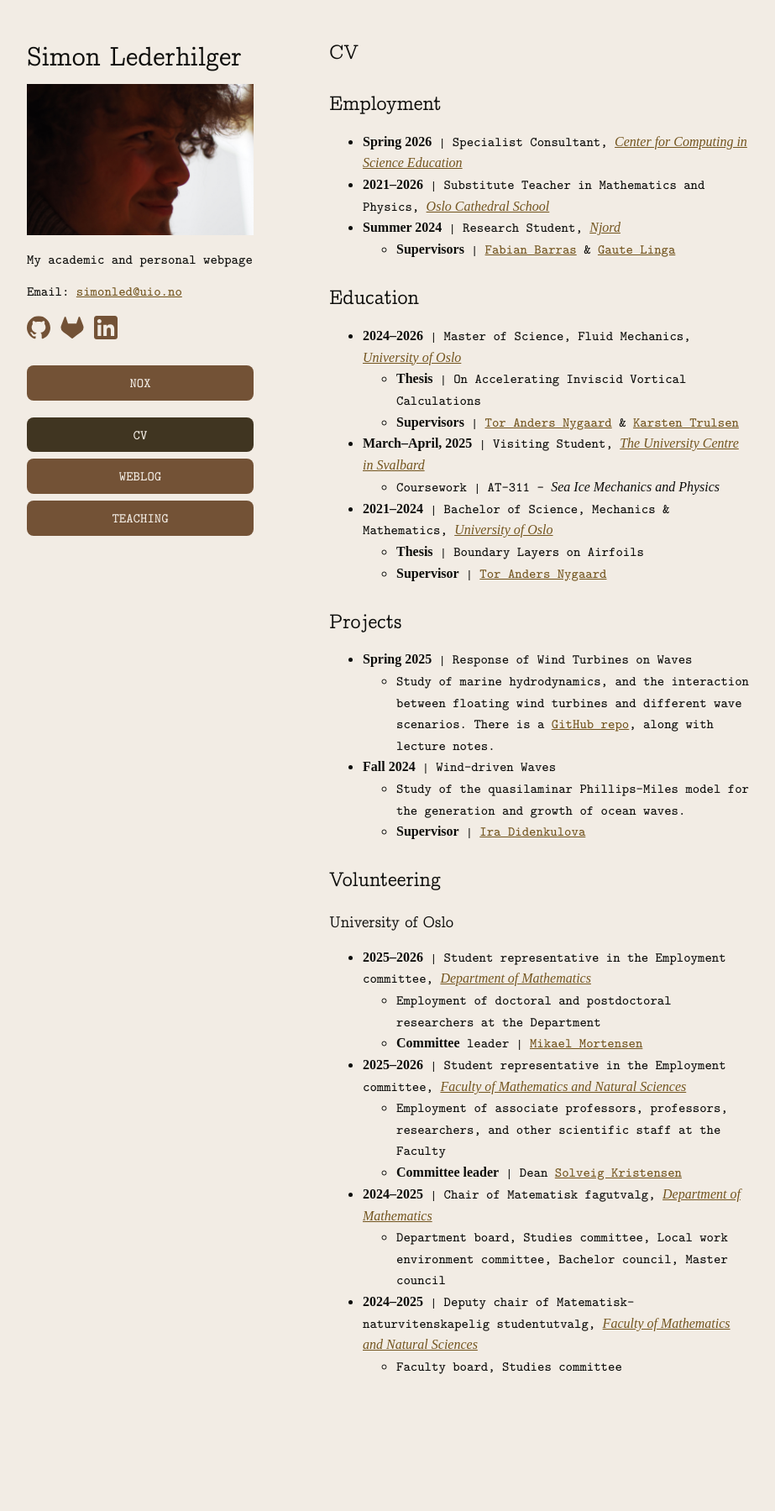
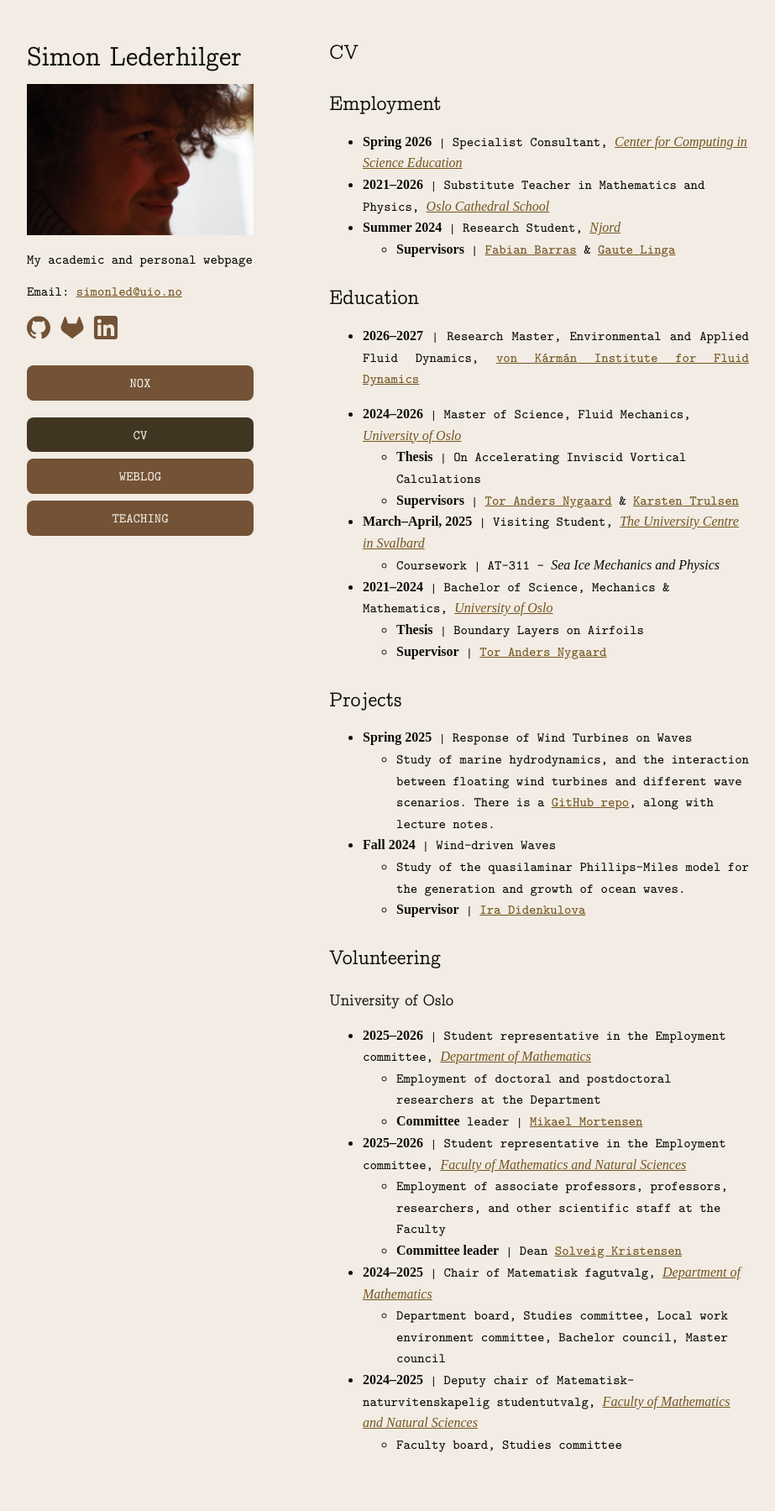
Before and after one commit to lederhilger/lederhilger.github.io, a Jekyll site: the page built from cv.md, in a window 1280 px wide. Shown: the whole page at 84% size, without its empty margins (178-1101 px from the left). Built offline with Jekyll 4.4.1, drawn with Linux system fonts in a browser that asks for light colours; some web fonts are replaced; a script that is not in the unit is left out; before the commit the page ends 1706 px from its top, so only the background shows below that.

Commit message:
Added VKI to CV.

```diff
--- a/cv.md
+++ b/cv.md
@@ -13,6 +13,8 @@ permalink: /cv/
   - **Supervisors** <code>&#124;</code> [Fabian Barras](https://www.mn.uio.no/njord/personer/postdoc-og-forskere/barras/index.html) & [Gaute Linga](https://www.ntnu.no/ansatte/gaute.linga)
 
 ## Education
+
+- **2026--2027** <code>&#124;</code> Research Master, Environmental and Applied Fluid Dynamics, [von Kármán Institute for Fluid Dynamics](https://www.vki.ac.be/)
 
 - **2024--2026** <code>&#124;</code> Master of Science, Fluid Mechanics, [*University of Oslo*](https://mn.uio.no/math/)
   - **Thesis** <code>&#124;</code> On Accelerating Inviscid Vortical Calculations
```
